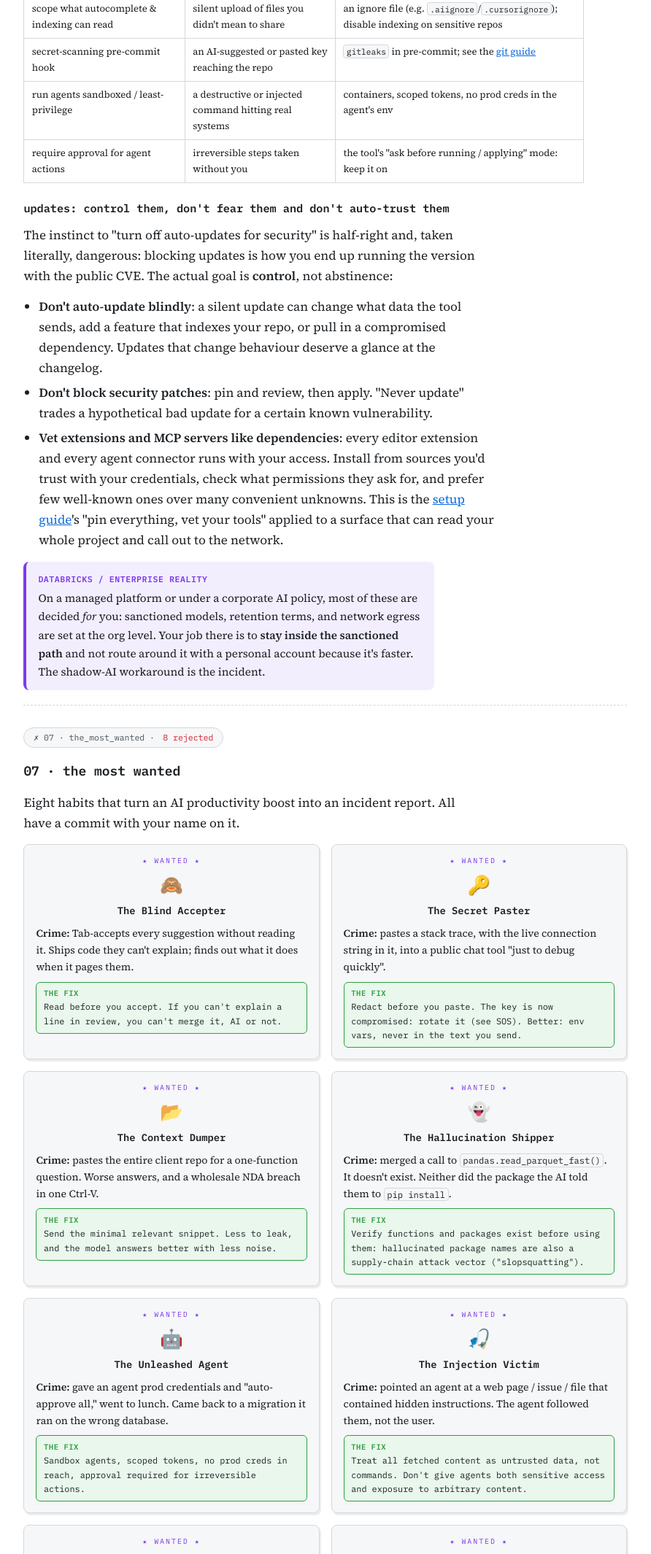
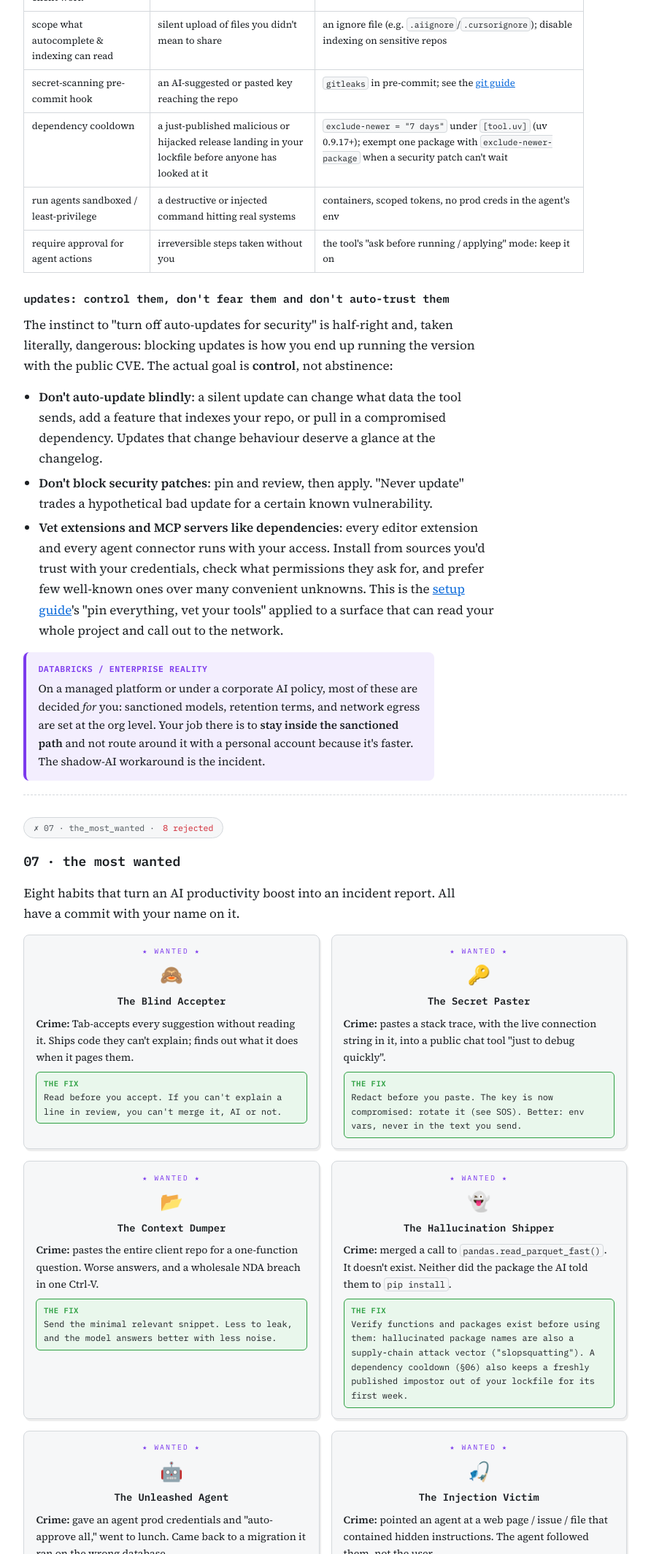
Before and after one commit to d-one/collaboration-bootcamp, a plain HTML site: page ai-survival-guide/index.html in a window 1280 px wide. Shown: the part 9425-11555 px from the top of the page at 73% size, without its empty margins (362-1254 px from the left). Drawn offline with Linux system fonts and the light colour scheme.

Commit message:
Add dependency cooldown (uv exclude-newer) to AI settings table and setup pyproject
Co-Authored-By: Claude Fable 5.1 <noreply@anthropic.com>

```diff
--- a/ai-survival-guide/index.html
+++ b/ai-survival-guide/index.html
@@ -425,6 +425,7 @@ conn = connect(
     <tr><td>prefer a zero-retention / business / API tier for client work</td><td>inputs stored in logs you don't control</td><td>plan choice + the provider's data terms</td></tr>
     <tr><td>scope what autocomplete &amp; indexing can read</td><td>silent upload of files you didn't mean to share</td><td>an ignore file (e.g. <code>.aiignore</code>/<code>.cursorignore</code>); disable indexing on sensitive repos</td></tr>
     <tr><td>secret-scanning pre-commit hook</td><td>an AI-suggested or pasted key reaching the repo</td><td><code>gitleaks</code> in pre-commit; see the <a href="/collaboration-bootcamp/git-survival-guide/#setup">git guide</a></td></tr>
+    <tr><td>dependency cooldown</td><td>a just-published malicious or hijacked release landing in your lockfile before anyone has looked at it</td><td><code>exclude-newer = "7 days"</code> under <code>[tool.uv]</code> (uv 0.9.17+); exempt one package with <code>exclude-newer-package</code> when a security patch can't wait</td></tr>
     <tr><td>run agents sandboxed / least-privilege</td><td>a destructive or injected command hitting real systems</td><td>containers, scoped tokens, no prod creds in the agent's env</td></tr>
     <tr><td>require approval for agent actions</td><td>irreversible steps taken without you</td><td>the tool's "ask before running / applying" mode: keep it on</td></tr>
   </table></div>
@@ -456,7 +457,7 @@ conn = connect(
       <div class="bounty"><b>THE FIX</b>Send the minimal relevant snippet. Less to leak, and the model answers better with less noise.</div></div>
     <div class="poster"><span class="star">★ WANTED ★</span><span class="mug">👻</span><h4>The Hallucination Shipper</h4>
       <p class="crime"><strong>Crime:</strong> merged a call to <code>pandas.read_parquet_fast()</code>. It doesn't exist. Neither did the package the AI told them to <code>pip install</code>.</p>
-      <div class="bounty"><b>THE FIX</b>Verify functions and packages exist before using them: hallucinated package names are also a supply-chain attack vector ("slopsquatting").</div></div>
+      <div class="bounty"><b>THE FIX</b>Verify functions and packages exist before using them: hallucinated package names are also a supply-chain attack vector ("slopsquatting"). A dependency cooldown (§06) also keeps a freshly published impostor out of your lockfile for its first week.</div></div>
     <div class="poster"><span class="star">★ WANTED ★</span><span class="mug">🤖</span><h4>The Unleashed Agent</h4>
       <p class="crime"><strong>Crime:</strong> gave an agent prod credentials and "auto-approve all," went to lunch. Came back to a migration it ran on the wrong database.</p>
       <div class="bounty"><b>THE FIX</b>Sandbox agents, scoped tokens, no prod creds in reach, approval required for irreversible actions.</div></div>
```
Also changed, not shown: setup-survival-guide/index.html (+3 -0 lines).
